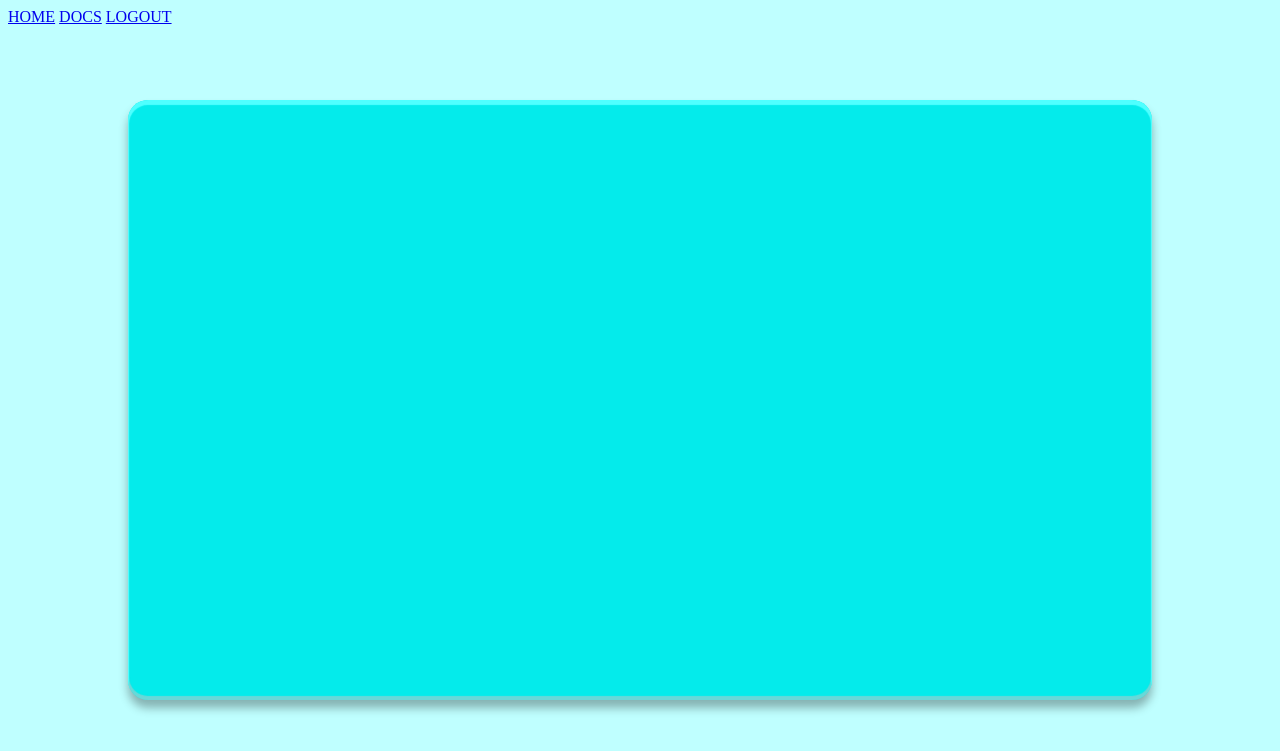
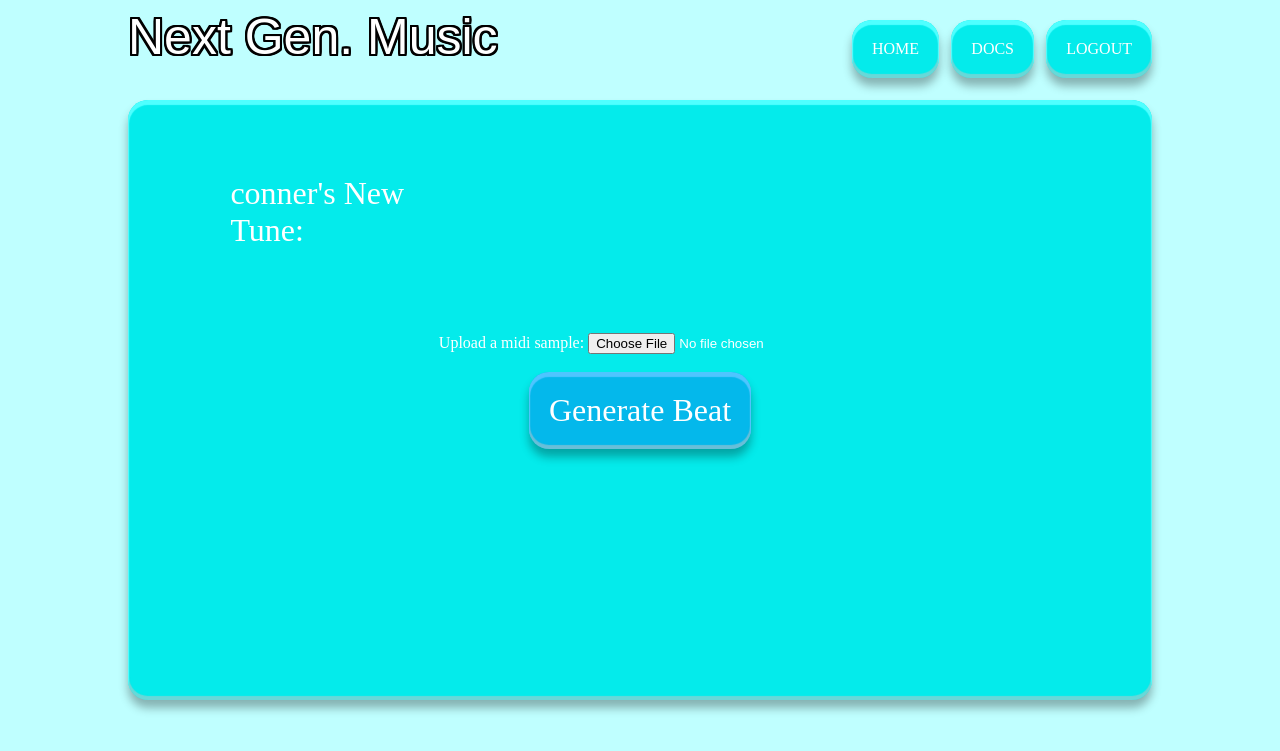
Before and after one commit to conejo1995/musicGeneratorSite, a Django app: page /pages/home/create_beat/ in a window 1280 px wide. Shown: the top 751 px of the page. Run offline with Django 3.2, Linux system fonts and the light colour scheme; a user stored in the database is signed in; some libraries are stand-ins or nearby versions.

Commit message:
'cleanedUpPages'

```diff
--- a/BeatBox/BeatBox/urls.py
+++ b/BeatBox/BeatBox/urls.py
@@ -20,7 +20,7 @@ from django.conf import settings
 from pages import views as page_views
 
 urlpatterns = [
-    url(r'^$', page_views.home, name='home'),
+    url(r'^$', page_views.home, name='main'),
     url(r'^pages/', include('pages.urls')),
     url(r'^authentication/', include('authentication.urls')),
     url(r'^admin/', admin.site.urls),
--- a/BeatBox/authentication/static/authentication/style.css
+++ b/BeatBox/authentication/static/authentication/style.css
@@ -1,6 +1,44 @@
 body{
     background-color: #bfffff;
 
+}
+
+header{
+    position: fixed;
+    left: 10%;
+    display: flex;
+    justify-content: flex-start;;
+    align-content: center;
+    align-items: center;
+    font-size: 50px;
+    color: white;
+    text-shadow: 1px 1px 0 #000, -1px 1px 0 #000, 1px -1px 0 #000, -1px -1px 0 #000, 0px 1px 0 #000, 0px -1px 0 #000, -1px 0px 0 #000, 1px 0px 0 #000, 2px 2px 0 #000, -2px 2px 0 #000, 2px -2px 0 #000, -2px -2px 0 #000, 0px 2px 0 #000, 0px -2px 0 #000, -2px 0px 0 #000, 2px 0px 0 #000, 1px 2px 0 #000, -1px 2px 0 #000, 1px -2px 0 #000, -1px -2px 0 #000, 2px 1px 0 #000, -2px 1px 0 #000, 2px -1px 0 #000, -2px -1px 0 #000;
+    font-family: Arial, sans-serif;
+}
+
+#menu{
+    text-decoration: none;
+    color: white;
+    position: absolute;
+    top: 2.5%;
+    right: 10%;
+    display: flex;
+    flex-wrap:nowrap;
+    justify-content: space-between;
+    align-content: center;
+    align-items: center;
+    width: 300px;
+}
+
+.btn{
+
+    text-decoration: none;
+    color: white;
+    background-color: #04ebeb;
+	padding:20px;
+	border-radius: 20px;
+	box-shadow: 0px 8px 10px 0px rgba(0, 0, 0, .3),
+				inset 0px 4px 1px 1px #4fffff, inset 0px -3px 1px 1px rgba(204, 198, 197, .5);
 }
 
 #secondLayer{
@@ -12,7 +50,8 @@ body{
     justify-content: center;
     align-content: center;
     align-items: center;
-
+    flex-direction: column;
+    color: white;
     width: 80%;
     left: 10%;
     height: 75%;
@@ -38,3 +77,26 @@ form{
     box-shadow: 0px 8px 10px 0px rgba(0, 0, 0, .3),
 				inset 0px 4px 1px 1px #4fffff, inset 0px -3px 1px 1px rgba(204, 198, 197, .5);
 }
+
+.greeting{
+    position: absolute;
+    top: 12.5%;
+    left:10%;
+    width: 200px;
+    height: 25px;
+    display: flex;
+    justify-content:flex-start;
+    font-size:xx-large;
+    color: white;
+}
+
+.btn2{
+    text-decoration: none;
+    color: white;
+    background-color: #04b8eb;
+	padding:20px;
+	border-radius: 20px;
+	box-shadow: 0px 8px 10px 0px rgba(0, 0, 0, .3),
+				inset 0px 4px 1px 1px #4fc5ff, inset 0px -3px 1px 1px rgba(204, 198, 197, .5);
+	font-size:xx-large;
+}
--- a/BeatBox/pages/templates/pages/create_beat.html
+++ b/BeatBox/pages/templates/pages/create_beat.html
@@ -1 +1,7 @@
 {% extends "base.html" %}
+{% block content %}
+<div class="greeting">{{request.user.username}}'s New Tune:</div>
+<div>Upload a midi sample:  <input type="file"></div><br>
+
+<a href="{% url 'create_beat' %}" class="btn2">Generate Beat</a><br>
+{% endblock %}
--- a/BeatBox/pages/templates/pages/docs.html
+++ b/BeatBox/pages/templates/pages/docs.html
@@ -1 +1,4 @@
 {% extends "base.html" %}
+{% block content %}
+
+{% endblock %}
--- a/BeatBox/pages/templates/pages/download_beat.html
+++ b/BeatBox/pages/templates/pages/download_beat.html
@@ -1 +1,4 @@
 {% extends "base.html" %}
+{% block content %}
+
+{% endblock %}
--- a/BeatBox/pages/templates/pages/home.html
+++ b/BeatBox/pages/templates/pages/home.html
@@ -1 +1,5 @@
 {% extends "base.html" %}
+{% block content %}
+<div class="greeting">Hello {{request.user.username}}</div>
+<a href="{% url 'create_beat' %}" class="btn2">Create Beat</a>
+{% endblock %}
--- a/BeatBox/templates/base.html
+++ b/BeatBox/templates/base.html
@@ -10,17 +10,16 @@
 </head>
 <body>
 <div id="menu">
-    <a href="{% url 'login' %}">HOME</a>
-    <a href="{% url 'login' %}">DOCS</a>
+    <a href="{% url 'home' %}" class="btn">HOME</a>
+    <a href="{% url 'docs' %}" class="btn">DOCS</a>
     {% if not request.user.is_authenticated %}
-    <a href="{% url 'login' %}">LOGIN</a>
+    <a href="{% url 'login' %}" class="btn">LOGIN</a>
     {% endif %}
     {% if request.user.is_authenticated %}
-    <a href="{% url 'logout' %}">LOGOUT</a>
+    <a href="{% url 'logout' %}" class="btn">LOGOUT</a>
     {% endif %}
 </div>
-{% block header %}
-{% endblock %}
+<header>Next Gen. Music</header>
 <div id = "secondLayer">
     {% block content %}
     {% endblock %}
```
Also changed, not shown: BeatBox/pages/helper_functions/midi_manipulation.py (added, +112 -0 lines), BeatBox/db.sqlite3, BeatBox/pages/helper_functions/functions.py (added).
